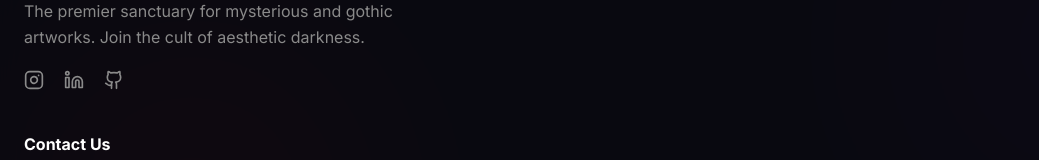
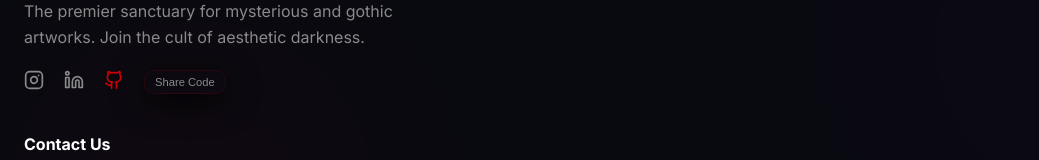
Before and after one commit to debasistripathy400-web/dark-vault-wallpaper, a React (Vite) app in the folder frontend/: page /wallpaper/1 in a window 1280 px wide. Shown: the part 996-1156 px from the top of the page, without its empty margins (0-1039 px from the left). Built offline with nearby package versions, Linux system fonts and the light colour scheme; no server answers; a web font is replaced by a local one.

Commit message:
feat: implement share features for wallpapers and project code

```diff
--- a/frontend/src/components/Footer.jsx
+++ b/frontend/src/components/Footer.jsx
@@ -34,9 +34,30 @@ const Footer = () => {
             <a href="https://www.linkedin.com/in/debasis-tripathy-4709b4323/" target="_blank" rel="noopener noreferrer" style={{color: 'inherit'}}>
               <Linkedin size={20} color="var(--text-secondary)" style={{cursor: 'pointer'}} />
             </a>
-            <a href="https://github.com/debasistripathy400-web" target="_blank" rel="noopener noreferrer" style={{color: 'inherit'}}>
-              <Github size={20} color="var(--text-secondary)" style={{cursor: 'pointer'}} />
+            <a href="https://github.com/debasistripathy400-web/dark-vault-wallpaper" target="_blank" rel="noopener noreferrer" style={{color: 'inherit'}} title="Share Project Code">
+              <Github size={20} color="var(--neon-cyan)" style={{cursor: 'pointer'}} />
             </a>
+            <button
+              onClick={() => {
+                navigator.clipboard.writeText("https://github.com/debasistripathy400-web/dark-vault-wallpaper");
+                alert("Project repository link copied to clipboard! Thanks for sharing the code.");
+              }}
+              className="glass-panel"
+              style={{
+                background: 'transparent',
+                border: '1px solid var(--glass-border)',
+                color: 'var(--text-secondary)',
+                padding: '4px 10px',
+                borderRadius: '10px',
+                fontSize: '0.7rem',
+                cursor: 'pointer',
+                display: 'flex',
+                alignItems: 'center',
+                gap: '5px'
+              }}
+            >
+              Share Code
+            </button>
           </div>
         </div>
 
--- a/frontend/src/pages/WallpaperDetail.jsx
+++ b/frontend/src/pages/WallpaperDetail.jsx
@@ -134,7 +134,28 @@ const WallpaperDetail = () => {
                         >
                             <Heart size={24} fill={isFavorited ? "var(--neon-cyan)" : "none"} />
                         </button>
-                        <button className="glass-card" style={{padding: '12px', border: 'none', color: 'white', cursor: 'pointer', display: 'flex', alignItems: 'center', justifyContent: 'center'}}>
+                        <button
+                            className="glass-card"
+                            style={{padding: '12px', border: 'none', color: 'white', cursor: 'pointer', display: 'flex', alignItems: 'center', justifyContent: 'center', transition: 'all 0.3s ease'}}
+                            onClick={async () => {
+                                const shareData = {
+                                    title: `DarkVault - ${wallpaper.title}`,
+                                    text: `Check out this amazing 4K wallpaper on DarkVault: ${wallpaper.title}`,
+                                    url: window.location.href,
+                                };
+                                try {
+                                    if (navigator.share) {
+                                        await navigator.share(shareData);
+                                    } else {
+                                        await navigator.clipboard.writeText(window.location.href);
+                                        alert("Link copied to clipboard!");
+                                    }
+                                } catch (err) {
+                                    console.error("Share failed", err);
+                                }
+                            }}
+                            title="Share Wallpaper"
+                        >
                             <Share2 size={24} />
                         </button>
                         <button className="btn-glow" onClick={handleDownload} style={{display: 'flex', alignItems: 'center', gap: '10px', fontSize: '1.1rem'}}>
```
